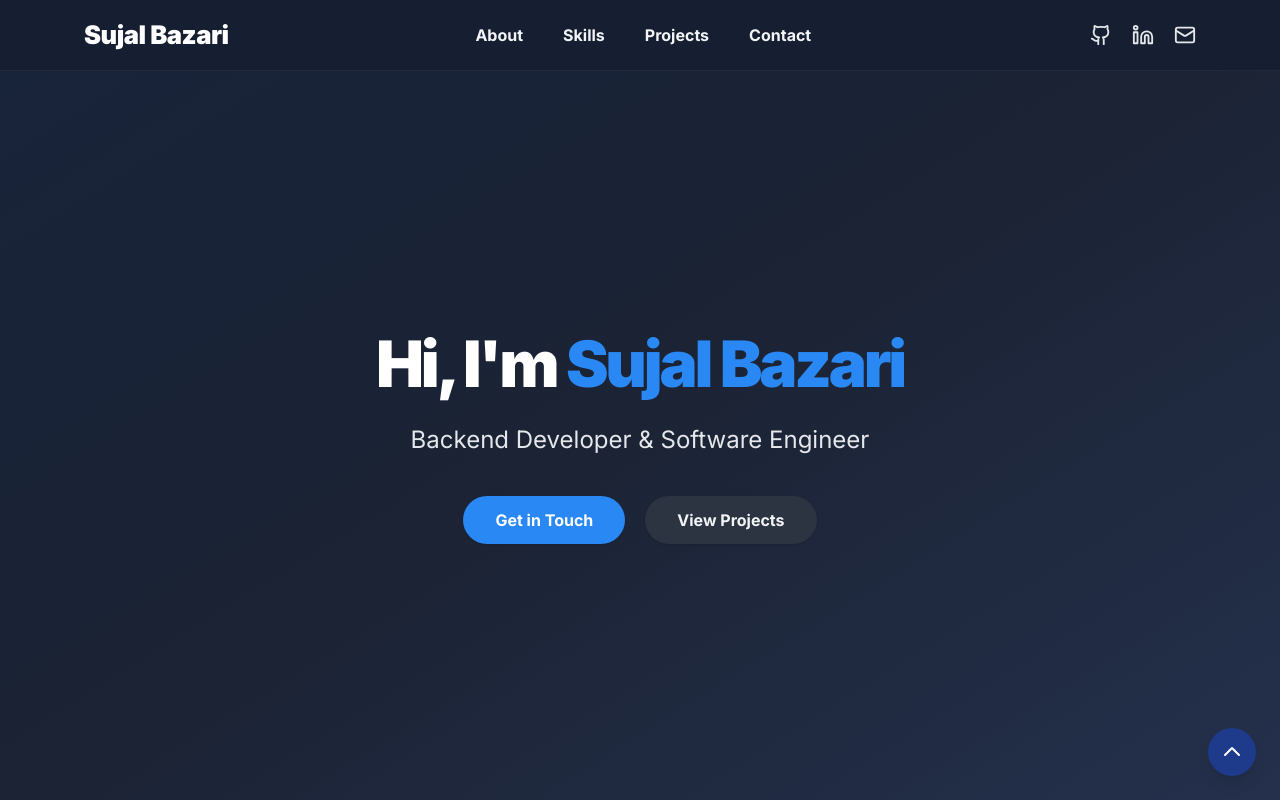
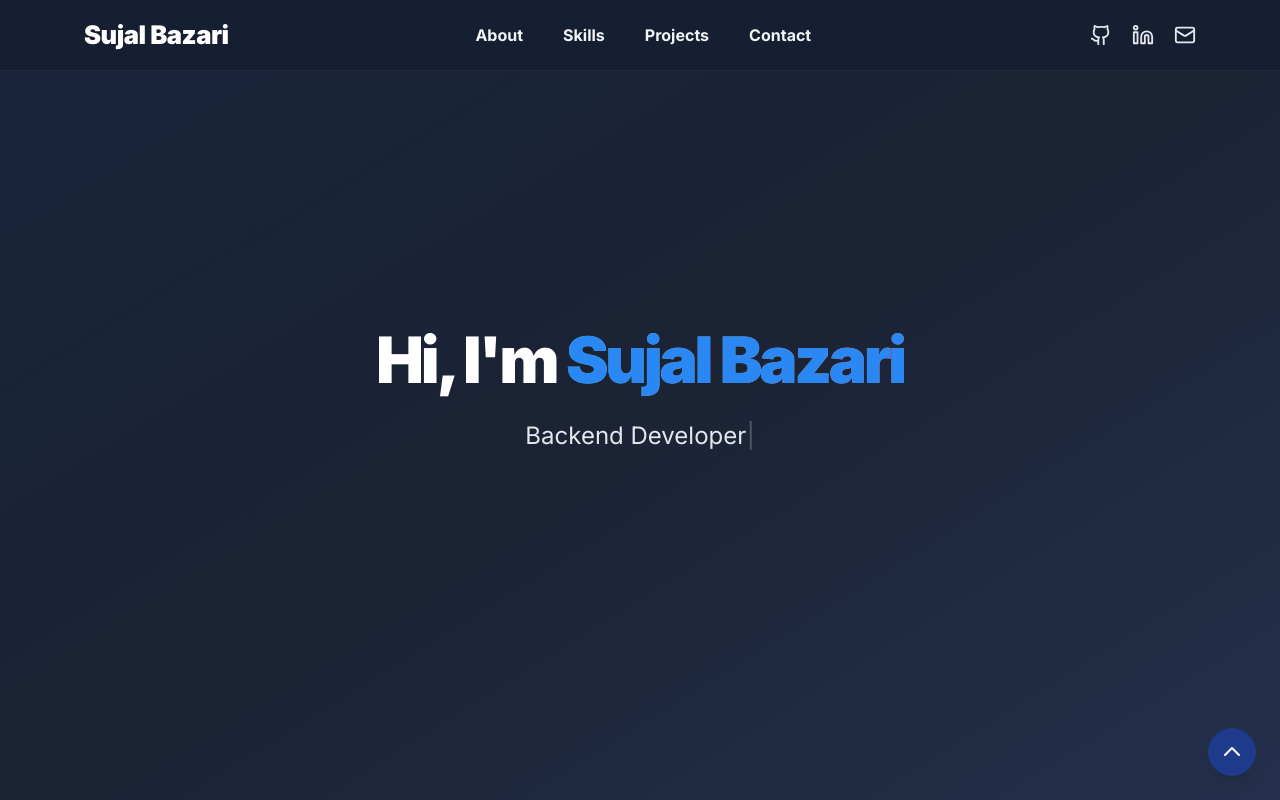
Before and after one commit to sujalbazari18/Personal-Portfolio, a React (Vite) app: page / in a window 1280 px wide. Shown: the top 800 px of the page. Built offline with nearby package versions, Linux system fonts and the light colour scheme.

Commit message:
feat: Add animated background and effects
Adds an animated particle background, typewriter effect for titles, and hover/entrance animations for buttons. Uses Framer Motion for smooth transitions.

```diff
--- a/src/components/HeroSection.tsx
+++ b/src/components/HeroSection.tsx
@@ -1,36 +1,68 @@
 
-import React from "react";
+import React, { useEffect } from "react";
+import TypewriterText from "./TypewriterText";
+import ParticleBackground from "./ParticleBackground";
 
-const HeroSection = () => (
+const HeroSection = () => {
+  useEffect(() => {
+    // Add entrance animation to buttons
+    const buttons = document.querySelectorAll('.hero-button');
+    buttons.forEach((button, index) => {
+      button.classList.add('opacity-0', 'translate-y-4');
+      setTimeout(() => {
+        button.classList.remove('opacity-0', 'translate-y-4');
+        button.classList.add('opacity-100', 'translate-y-0');
+      }, 1000 + index * 150);
+    });
+  }, []);
+
+  const titles = [
+    "Backend Developer",
+    "Software Engineer",
+    "API Specialist",
+    "System Architect"
+  ];
+
+  return (
     <section
       id="home"
-    className="min-h-screen flex flex-col justify-center items-center relative bg-gradient-to-br from-[#18243b] via-[#1b2334] to-[#24304c]"
+      className="min-h-screen flex flex-col justify-center items-center relative bg-gradient-to-br from-[#18243b] via-[#1b2334] to-[#24304c] overflow-hidden"
       style={{ paddingTop: "80px" }}
     >
-    {/* Floating colored tech icons are handled by the separate BackgroundTechIcons */}
-    <div className="w-full flex flex-col items-center z-10 mt-2 mb-4">
+      {/* Particle Background */}
+      <ParticleBackground count={60} />
+
+      {/* Content */}
+      <div className="w-full flex flex-col items-center z-10 mt-2 mb-4 px-4 relative">
         <h1
-        className="text-[2.5rem] md:text-[4rem] font-extrabold tracking-tighter text-white"
+          className="text-[2.5rem] md:text-[4rem] font-extrabold tracking-tighter text-white animate-fade-in"
           style={{ lineHeight: "1.13" }}
         >
           Hi, I'm{" "}
-        <span className="text-blue-500" style={{ fontFamily: "inherit" }}>
+          <span className="text-blue-500 bg-clip-text text-transparent bg-gradient-to-r from-[#4ecdc4] to-[#ff6b6b]" style={{ fontFamily: "inherit" }}>
             Sujal Bazari
           </span>
         </h1>
-      <p className="mt-6 text-lg md:text-2xl text-gray-200 font-medium font-sans">
-        Backend Developer & Software Engineer
+
+        <p className="mt-6 text-lg md:text-2xl text-gray-200 font-medium font-sans h-8 mb-2">
+          <TypewriterText
+            texts={titles}
+            typingSpeed={80}
+            deletingSpeed={40}
+            delayBetween={1500}
+          />
         </p>
-      <div className="flex gap-5 mt-10">
+
+        <div className="flex flex-col sm:flex-row gap-5 mt-10">
           <a
             href="#contact"
-          className="bg-blue-500 hover:bg-blue-600 text-white font-semibold rounded-full px-8 py-3 text-base shadow hover:shadow-lg transition-all focus:outline-none focus:ring-2 focus:ring-blue-500"
+            className="hero-button bg-gradient-to-r from-[#4ecdc4] to-[#2d4b66] hover:from-[#4ecdc4] hover:to-[#21394f] text-white font-semibold rounded-full px-8 py-3 text-base shadow-lg hover:shadow-xl transition-all duration-300 transform hover:scale-105 focus:outline-none focus:ring-2 focus:ring-[#4ecdc4]"
           >
             Get in Touch
           </a>
           <a
             href="#projects"
-          className="bg-[#2c3442] hover:bg-[#3a4457] text-gray-100 font-semibold rounded-full px-8 py-3 text-base shadow hover:shadow-lg transition-all focus:outline-none focus:ring-2 focus:ring-gray-700"
+            className="hero-button bg-[#2c3442] hover:bg-[#3a4457] text-gray-100 font-semibold rounded-full px-8 py-3 text-base shadow hover:shadow-lg transition-all duration-300 transform hover:scale-105 focus:outline-none focus:ring-2 focus:ring-gray-700"
           >
             View Projects
           </a>
@@ -38,5 +70,6 @@ const HeroSection = () => (
       </div>
     </section>
   );
+};
 
 export default HeroSection;
--- /dev/null
+++ b/src/components/ParticleBackground.tsx
@@ -0,0 +1,125 @@
+
+import React, { useEffect, useRef } from 'react';
+
+interface Particle {
+  x: number;
+  y: number;
+  size: number;
+  speedX: number;
+  speedY: number;
+  color: string;
+}
+
+interface ParticleBackgroundProps {
+  count?: number;
+  minSize?: number;
+  maxSize?: number;
+  speed?: number;
+  colors?: string[];
+}
+
+const ParticleBackground: React.FC<ParticleBackgroundProps> = ({
+  count = 50,
+  minSize = 1,
+  maxSize = 4,
+  speed = 0.5,
+  colors = ['#4ecdc4', '#ff6b6b', '#2988f4', '#f9f7f7']
+}) => {
+  const canvasRef = useRef<HTMLCanvasElement>(null);
+  const particles = useRef<Particle[]>([]);
+  const animationFrameId = useRef<number>(0);
+  const mousePosition = useRef({ x: 0, y: 0 });
+
+  useEffect(() => {
+    const canvas = canvasRef.current;
+    if (!canvas) return;
+
+    const ctx = canvas.getContext('2d');
+    if (!ctx) return;
+
+    const resizeCanvas = () => {
+      const parent = canvas.parentElement;
+      if (parent) {
+        canvas.width = parent.offsetWidth;
+        canvas.height = parent.offsetHeight;
+        initParticles();
+      }
+    };
+
+    const initParticles = () => {
+      particles.current = [];
+      for (let i = 0; i < count; i++) {
+        const size = Math.random() * (maxSize - minSize) + minSize;
+        particles.current.push({
+          x: Math.random() * canvas.width,
+          y: Math.random() * canvas.height,
+          size,
+          speedX: (Math.random() - 0.5) * speed,
+          speedY: (Math.random() - 0.5) * speed,
+          color: colors[Math.floor(Math.random() * colors.length)]
+        });
+      }
+    };
+
+    const handleMouseMove = (e: MouseEvent) => {
+      const rect = canvas.getBoundingClientRect();
+      mousePosition.current = {
+        x: e.clientX - rect.left,
+        y: e.clientY - rect.top
+      };
+    };
+
+    const animate = () => {
+      ctx.clearRect(0, 0, canvas.width, canvas.height);
+
+      particles.current.forEach(particle => {
+        // Calculate distance from mouse for parallax effect
+        const dx = mousePosition.current.x - particle.x;
+        const dy = mousePosition.current.y - particle.y;
+        const distance = Math.sqrt(dx * dx + dy * dy);
+        const maxDistance = Math.sqrt(canvas.width * canvas.width + canvas.height * canvas.height);
+
+        // Apply subtle parallax effect
+        const parallaxFactor = 0.03 * (1 - distance / maxDistance);
+
+        // Update particle position
+        particle.x += particle.speedX - dx * parallaxFactor;
+        particle.y += particle.speedY - dy * parallaxFactor;
+
+        // Boundary checking
+        if (particle.x < 0 || particle.x > canvas.width) particle.speedX *= -1;
+        if (particle.y < 0 || particle.y > canvas.height) particle.speedY *= -1;
+
+        // Draw particle
+        ctx.beginPath();
+        ctx.arc(particle.x, particle.y, particle.size, 0, Math.PI * 2);
+        ctx.fillStyle = particle.color;
+        ctx.fill();
+        ctx.closePath();
+      });
+
+      animationFrameId.current = requestAnimationFrame(animate);
+    };
+
+    window.addEventListener('resize', resizeCanvas);
+    canvas.addEventListener('mousemove', handleMouseMove);
+
+    resizeCanvas();
+    animate();
+
+    return () => {
+      window.removeEventListener('resize', resizeCanvas);
+      canvas.removeEventListener('mousemove', handleMouseMove);
+      cancelAnimationFrame(animationFrameId.current);
+    };
+  }, [count, minSize, maxSize, speed, colors]);
+
+  return (
+    <canvas
+      ref={canvasRef}
+      className="absolute top-0 left-0 w-full h-full z-0"
+    />
+  );
+};
+
+export default ParticleBackground;
--- /dev/null
+++ b/src/components/TypewriterText.tsx
@@ -0,0 +1,83 @@
+
+import React, { useState, useEffect, useRef } from 'react';
+
+interface TypewriterTextProps {
+  texts: string[];
+  typingSpeed?: number;
+  deletingSpeed?: number;
+  delayBetween?: number;
+  className?: string;
+}
+
+const TypewriterText: React.FC<TypewriterTextProps> = ({
+  texts,
+  typingSpeed = 100,
+  deletingSpeed = 50,
+  delayBetween = 2000,
+  className
+}) => {
+  const [displayText, setDisplayText] = useState('');
+  const [isDeleting, setIsDeleting] = useState(false);
+  const [currentIndex, setCurrentIndex] = useState(0);
+  const [isWaiting, setIsWaiting] = useState(false);
+  const currentText = texts[currentIndex];
+  const timeoutRef = useRef<NodeJS.Timeout | null>(null);
+
+  useEffect(() => {
+    const handleTyping = () => {
+      // Clear any existing timeout
+      if (timeoutRef.current) {
+        clearTimeout(timeoutRef.current);
+      }
+
+      // If waiting between words, do nothing
+      if (isWaiting) return;
+
+      // Set the text based on whether we're typing or deleting
+      if (!isDeleting) {
+        // Typing
+        if (displayText.length < currentText.length) {
+          const nextChar = currentText.charAt(displayText.length);
+          setDisplayText(prev => prev + nextChar);
+          timeoutRef.current = setTimeout(handleTyping, typingSpeed);
+        } else {
+          // Finished typing, wait before deleting
+          setIsWaiting(true);
+          timeoutRef.current = setTimeout(() => {
+            setIsWaiting(false);
+            setIsDeleting(true);
+            handleTyping();
+          }, delayBetween);
+        }
+      } else {
+        // Deleting
+        if (displayText.length > 0) {
+          setDisplayText(prev => prev.slice(0, -1));
+          timeoutRef.current = setTimeout(handleTyping, deletingSpeed);
+        } else {
+          // Finished deleting, move to next text
+          setIsDeleting(false);
+          setCurrentIndex((prev) => (prev + 1) % texts.length);
+          timeoutRef.current = setTimeout(handleTyping, typingSpeed);
+        }
+      }
+    };
+
+    handleTyping();
+
+    // Cleanup
+    return () => {
+      if (timeoutRef.current) {
+        clearTimeout(timeoutRef.current);
+      }
+    };
+  }, [displayText, isDeleting, currentIndex, currentText, isWaiting, typingSpeed, deletingSpeed, delayBetween, texts]);
+
+  return (
+    <span className={className}>
+      {displayText}<span className="animate-pulse">|</span>
+    </span>
+  );
+};
+
+export default TypewriterText;
--- a/src/index.css
+++ b/src/index.css
@@ -91,6 +91,23 @@ header {
 /* Primary button styling */
 .btn-primary {
   @apply inline-block bg-blue-500 hover:bg-blue-600 text-white font-semibold rounded-full px-8 py-3 text-base shadow hover:shadow-lg transition-all focus:outline-none focus:ring-2 focus:ring-blue-500;
+}
+
+/* Animation classes */
+@keyframes fadeIn {
+  from { opacity: 0; transform: translateY(20px); }
+  to { opacity: 1; transform: translateY(0); }
+}
+
+.animate-fade-in {
+  animation: fadeIn 0.8s ease-out forwards;
+}
+
+/* Hero button animation */
+.hero-button {
+  transition: all 0.3s cubic-bezier(0.165, 0.84, 0.44, 1);
+  opacity: 0;
+  transform: translateY(20px);
 }
 
 /* Skill bar styling */
--- a/tailwind.config.ts
+++ b/tailwind.config.ts
@@ -138,14 +138,33 @@ export default {
 					'50%': {
 						transform: 'translateY(-5px)'
 					}
+				},
+				'float': {
+					'0%, 100%': {
+						transform: 'translateY(0)'
+					},
+					'50%': {
+						transform: 'translateY(-10px)'
+					}
+				},
+				'pulse': {
+					'0%, 100%': {
+						opacity: 1
+					},
+					'50%': {
+						opacity: 0
+					}
 				}
 			},
 			animation: {
 				'accordion-down': 'accordion-down 0.2s ease-out',
 				'accordion-up': 'accordion-up 0.2s ease-out',
 				'fade-in': 'fade-in 0.5s ease-out forwards',
+				'fade-out': 'fade-out 0.5s ease-out',
 				'scale-in': 'scale-in 0.4s ease-out',
-				'bounce-soft': 'bounce-soft 3s ease-in-out infinite'
+				'bounce-soft': 'bounce-soft 3s ease-in-out infinite',
+				'float': 'float 6s ease-in-out infinite',
+				'pulse': 'pulse 1s ease-in-out infinite'
 			}
 		}
 	},
```
Lines whose indentation alone changed are shown as unchanged.
